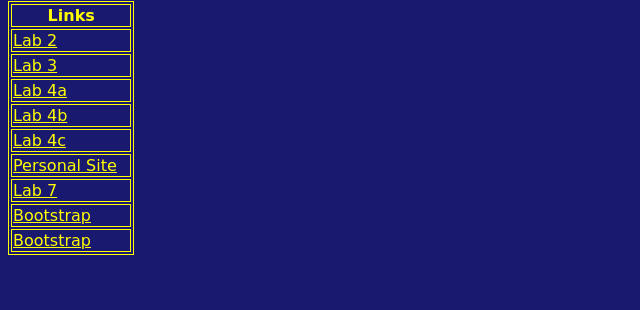
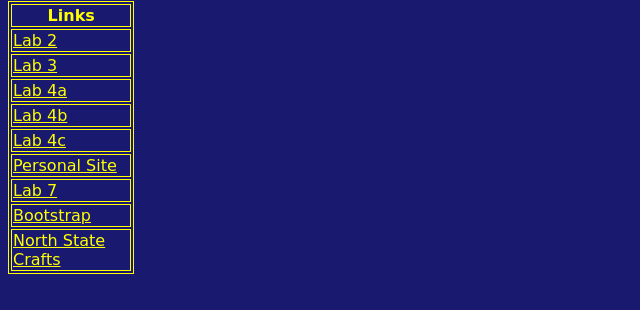
Before and after one commit to jchayes24/jchayes24.github.io, a plain HTML site: page index.html in a window 1280 px wide. Shown: the part 80-390 px from the top of the page, without its empty margins (0-640 px from the left). Drawn offline with Linux system fonts and the light colour scheme; a web font is replaced by a local one.

Commit message:
Update index.html

```diff
--- a/index.html
+++ b/index.html
@@ -42,7 +42,7 @@
       <td><a href="https://jchayes24.github.io/Bootstrap/bootprac">Bootstrap</a></td>
   </tr>
   <tr>
-      <td><a href="https://jchayes24.github.io/Bootstrap/Assignment2">Bootstrap</a></td>
+      <td><a href="https://jchayes24.github.io/Bootstrap/Assignment2">North State Crafts</a></td>
   </tr>
 
 </table>
```
